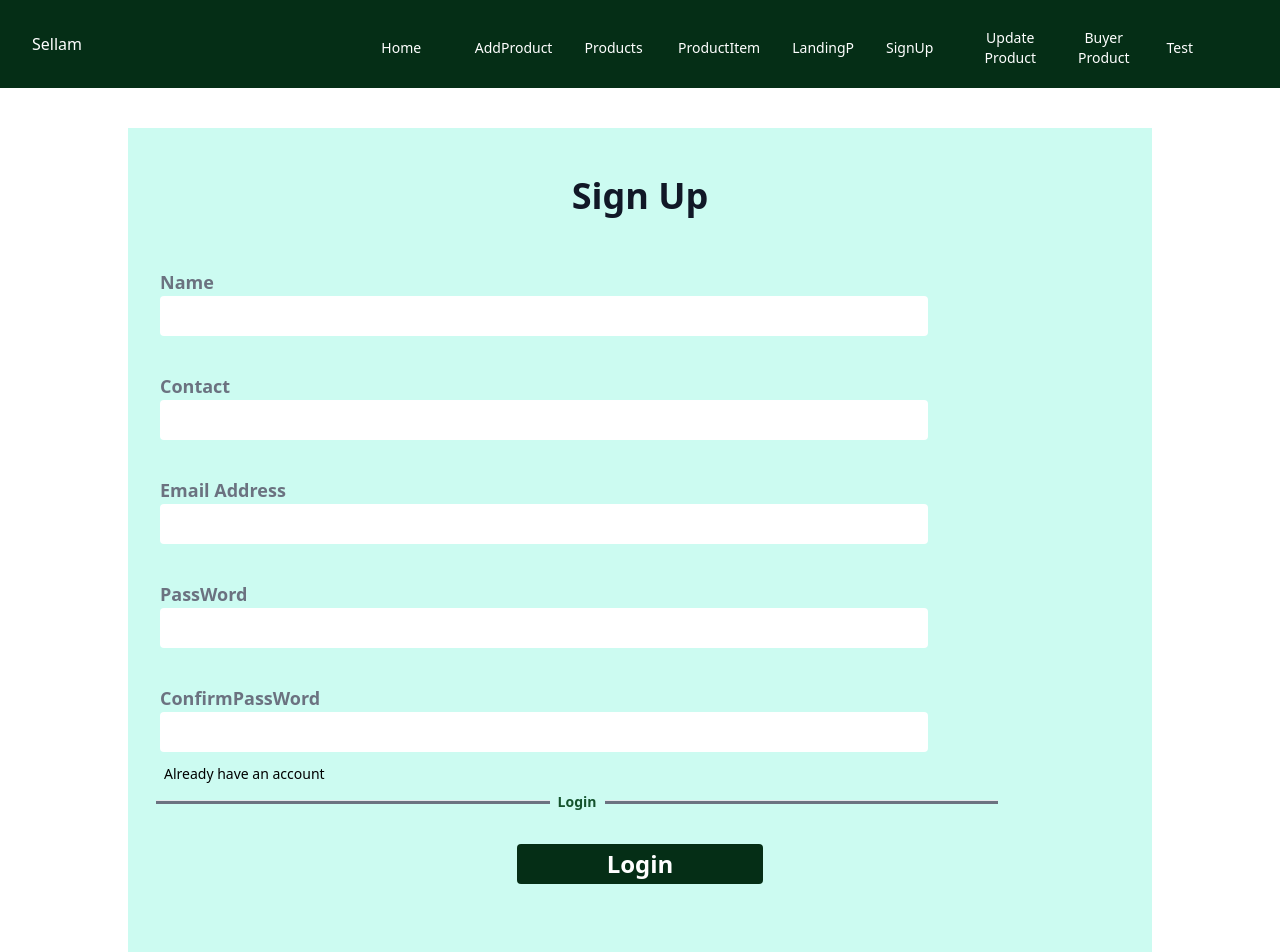
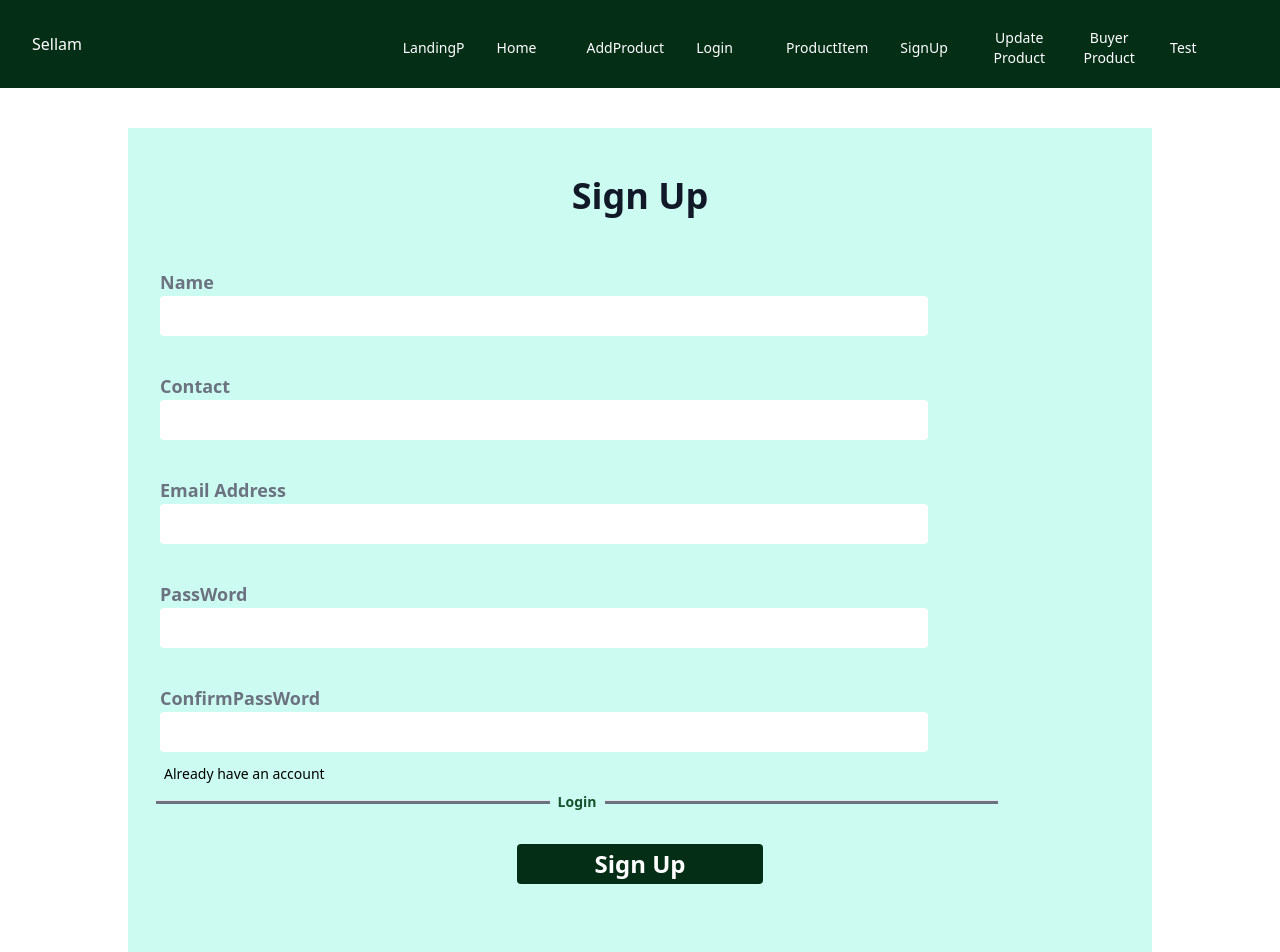
Before and after one commit to Formasitchijoh/Sellam, a React (Create React App) app: page /SignUpPage in a window 1280 px wide. Built offline with nearby package versions, Linux system fonts and the light colour scheme.

Commit message:
worked on code

```diff
--- a/src/App.js
+++ b/src/App.js
@@ -16,16 +16,18 @@ import TestPage from "./Pages/TestPage";
 const App = () => {
   return (
     <BrowserRouter>
-      <Routes>        <Route exact path="/" Component={ProductItem} />
-      <Route path="/ProductPage" Component={ProductPage} />
+      <Routes>
+        {" "}
+        <Route path="/" Component={LandingPage} />
+        <Route path="/ProductPage" Component={ProductPage} />
         <Route path="/CardComponent" Component={CardComponent} />
         <Route path="/SignUpPage" Component={SignUpPage}></Route>
         <Route path="/LoginPage" Component={LoginPage} />
         <Route path="/AddProductPage" Component={AddProductPage} />
         <Route path="/ItemPage" Component={ItemPage} />
-        <Route path="/LandingPage" Component={LandingPage} />
+        <Route path="/ProductItem" Component={ProductItem} />
         <Route path="/UpdateProduct" Component={UpdateProduct} />
-        <Route path="/TestPage" Component={TestPage}/>
+        <Route path="/TestPage" Component={TestPage} />
       </Routes>
     </BrowserRouter>
   );
--- a/src/Component/Material-Tailwind/NavbarComponent.jsx
+++ b/src/Component/Material-Tailwind/NavbarComponent.jsx
@@ -21,6 +21,11 @@ const NavbarComponent = () => {
     <ul className="mb-4 mt-2 flex flex-col gap-2 lg:mb-0 lg:flex-row lg:items-center lg:gap-6">
       <Typography as="li" variant="small" color="blue-gray" className="p-1 font-normal">
         <Link to="/" className="flex items-center text-white">
+          LandingP
+        </Link>
+      </Typography>
+      <Typography as="li" variant="small" color="blue-gray" className="p-1 font-normal">
+        <Link to="/ProductItem" className="flex items-center text-white">
           Home
         </Link>
       </Typography>
@@ -33,18 +38,13 @@ const NavbarComponent = () => {
       </Typography>
       <Typography as="li" variant="small" color="blue-gray" className="p-1 font-normal">
         <Link to="/LoginPage" className="flex items-center text-white">
-          Products
+          Login
         </Link>
         {/* <a href='#' className='flex items-center text-white'>Products</a> */}
       </Typography>
       <Typography as="li" variant="small" color="blue-gray" className="p-1 font-normal">
         <Link to="/ItemPage" className="flex items-center text-white">
           ProductItem
-        </Link>
-      </Typography>
-      <Typography as="li" variant="small" color="blue-gray" className="p-1 font-normal">
-        <Link to="/LandingPage" className="flex items-center text-white">
-          LandingP
         </Link>
       </Typography>
       <Typography as="li" variant="small" color="blue-gray" className="p-1 font-normal">
--- a/src/Pages/LandingPage.jsx
+++ b/src/Pages/LandingPage.jsx
@@ -1,39 +1,42 @@
-import React from 'react'
-import woman from '../resource/vendor2.jpg'
-import NavbarComponent from '../Component/Material-Tailwind/NavbarComponent'
+import React from "react";
+import { Link } from "react-router-dom";
+import woman from "../resource/vendor2.jpg";
+import NavbarComponent from "../Component/Material-Tailwind/NavbarComponent";
 const LandingPage = () => {
   return (
     <>
-     <NavbarComponent/>
-        <div className='max-w-screen-2xl  xl:bg-teal-50 xl:flex xl:mx-auto h-screen'>
-           <div className='w-full xl:w-1/2 xl:h-full  p-5 xl:absolute right-0 '>
-            <img className='w-full h-screen xl:h-full object-cover' src={woman} alt=''/>
+      <NavbarComponent />
+      <div className="max-w-screen-2xl  xl:bg-teal-50 xl:flex xl:mx-auto h-screen">
+        <div className="w-full xl:w-1/2 xl:h-full  p-5 xl:absolute right-0 ">
+          <img className="w-full h-screen xl:h-full object-cover" src={woman} alt="" />
         </div>
-        <div className=' absolute xl:mt-5  xl:bg-teal-50 xl:py-10 bottom-0 w-full xl:w-1/2  h-1/2 xl:h-full  opacity-90 bg-teal-50' >
-        <div className=' bg-blue-50 mt-20  xl:px-3 mx-5 xl:w-full xl:mt-20 xl:h-1/2 xl:mx-5 flex flex-col justify-center items-center h-1/4'>
-            <h1 className='font-sans text-3xl text-gray-800 font-bold'>Hi, Welcome</h1>
-            <p className='font-sans text-3xl text-gray-800 font-bold mb-5'>to Sellam</p>
-            <p  className=' hidden xl:block  font-sans '>Sellam is a group of young and dynamic individuals who are tyring to revolutionalize the buying process <br/> by making the process of finding and ordering good seamlessly easy and enjoyable</p>
-            <p className=' hidden xl:block text-green-700 font-sans xl:mb- '>Get started as</p>
+        <div className=" absolute xl:mt-5  xl:bg-teal-50 xl:py-10 bottom-0 w-full xl:w-1/2  h-1/2 xl:h-full  opacity-90 bg-teal-50">
+          <div className=" bg-blue-50 mt-20  xl:px-3 mx-5 xl:w-full xl:mt-20 xl:h-1/2 xl:mx-5 flex flex-col justify-center items-center h-1/4">
+            <h1 className="font-sans text-3xl text-gray-800 font-bold">Hi, Welcome</h1>
+            <p className="font-sans text-3xl text-gray-800 font-bold mb-5">to Sellam</p>
+            <p className=" hidden xl:block  font-sans ">
+              Sellam is a group of young and dynamic individuals who are tyring to revolutionalize the buying process <br /> by making the process of finding and ordering good seamlessly easy and enjoyable
+            </p>
+            <p className=" hidden xl:block text-green-700 font-sans xl:mb- ">Get started as</p>
+          </div>
+          <div className="w-full gap-2 flex justify-center items-center mt-5 xl:hidden ">
+            <hr className="w-1/4 h-full bg-black"></hr>
+            <p className="font-sans text-xl text-gray-800 ">Get Started</p>
+            <hr className="w-1/4 h-full bg-black"></hr>
+          </div>
+          <div className="w-full flex justify-around  mt-5 items-center">
+            <button className="w-1/4 xl:w-1/5 h-10 bg-green-900 rounded-lg text-white text-lg uppercase">
+              <Link to="/ProductItem">Buyer</Link>
+            </button>
+            <button className="w-1/4 xl:w-1/5 h-10 bg-green-900 rounded-lg text-white text-lg uppercase ">
+              {" "}
+              <Link to="/LoginPage">Vendor</Link>
+            </button>
+          </div>
         </div>
-        <div className='w-full gap-2 flex justify-center items-center mt-5 xl:hidden '>
-            <hr className='w-1/4 h-full bg-black'></hr>
-            <p className='font-sans text-xl text-gray-800 '>Get Started</p>
-            <hr className='w-1/4 h-full bg-black'></hr>
+      </div>
+    </>
+  );
+};
 
-        </div>
-        <div className='w-full flex justify-around  mt-5 items-center'>
-            <button className='w-1/4 xl:w-1/5 h-10 bg-green-900 rounded-lg text-white text-lg uppercase'>Buyer</button>
-            <button className='w-1/4 xl:w-1/5 h-10 bg-green-900 rounded-lg text-white text-lg uppercase ' >Vendor</button>
-        </div>
-
-        </div>
-
-
-    </div>
-    </>
-
-  )
-}
-
-export default LandingPage
+export default LandingPage;
--- a/src/Pages/SignUpPage.jsx
+++ b/src/Pages/SignUpPage.jsx
@@ -124,32 +124,35 @@ const validationSchema =
 
 
 
-    return(
+    return (
       <div>
-           <NavbarComponent/>
-           <div className='mx-auto max-w-screen-lg bg-teal-100   lg:w-full lg:h-full p-5   mt-10  py-12 flex flex-col justify-center items-center'>
-            <h1 className='font-sans font-bold mb-5 text-gray-900 text-4xl'>Sign Up</h1>
-        <div className=' w-full h-full mr-5 ml-5 '>
-        <Formik className="formik" initialValues={initialValues}  onSubmit={onSubmit} validationSchema={validationSchema}>
+        <NavbarComponent />
+        <div className="mx-auto max-w-screen-lg bg-teal-100   lg:w-full lg:h-full p-5   mt-10  py-12 flex flex-col justify-center items-center">
+          <h1 className="font-sans font-bold mb-5 text-gray-900 text-4xl">Sign Up</h1>
+          <div className=" w-full h-full mr-5 ml-5 ">
+            <Formik className="formik" initialValues={initialValues} onSubmit={onSubmit} validationSchema={validationSchema}>
               {(formik) => (
-         <Form className='w-full h-1/4 mx-auto py-5'>
+                <Form className="w-full h-1/4 mx-auto py-5">
                   <MyTextInput label=" Name" name="name" type="text" />
-      <MyTextInput label="Contact" name="contact" type="text"  />
+                  <MyTextInput label="Contact" name="contact" type="text" />
                   <MyTextInput label="Email Address" name="email" type="email" />
-      <MyPasswordInput label='PassWord' name='password' type={isvisible} className="password" isvisible={isvisible} handleHidePassword={handleHidePassword} handleShowPassword={handleShowPassword}/>
-       <MyPasswordInput label='ConfirmPassWord' name='confirmpassword' type={isvisible} className="password" isvisible={isvisible} handleHidePassword={handleHidePassword} handleShowPassword={handleShowPassword}/>
+                  <MyPasswordInput label="PassWord" name="password" type={isvisible} className="password" isvisible={isvisible} handleHidePassword={handleHidePassword} handleShowPassword={handleShowPassword} />
+                  <MyPasswordInput label="ConfirmPassWord" name="confirmpassword" type={isvisible} className="password" isvisible={isvisible} handleHidePassword={handleHidePassword} handleShowPassword={handleShowPassword} />
 
+                  <p className="ml-4 text-sm"> Already have an account</p>
+                  <div className="w-full gap-2 flex justify-start ml-2 items-center mt-2 ">
+                    <hr className="w-2/5 h-1 bg-gray-500"></hr>
+                    <p className="font-sans text-sm text-green-900 font-bold ">
+                      <Link to="/LoginPage">Login</Link>
+                    </p>
+                    <hr className="w-2/5 h-1 bg-gray-500"></hr>
+                  </div>
+                  <button type="submit" className="w-1/4 h-10 rounded text-2xl font-bold flex justify-center items-center mx-auto  mt-8 bg-green-950  text-white">
+                    Sign Up
+                  </button>
 
-       <p className='ml-4 text-sm'>  Already have an account</p>
-      <div className='w-full gap-2 flex justify-start ml-2 items-center mt-2 '>
-            <hr className='w-2/5 h-1 bg-gray-500'></hr>
-            <p className='font-sans text-sm text-green-900 font-bold '>Login</p>
-            <hr className='w-2/5 h-1 bg-gray-500'></hr>
-
-        </div>
-      <button type="submit" className='w-1/4 h-10 rounded text-2xl font-bold flex justify-center items-center mx-auto  mt-8 bg-green-950  text-white' >Login</button>
-
-      {isShow ? ( <div className='bg-teal-500 absolute xl:bottom-1 bottom-1/4 w-full p-5 left-1/4 h-1/4  opacity-90 '>
+                  {isShow ? (
+                    <div className="bg-teal-500 absolute xl:bottom-1 bottom-1/4 w-full p-5 left-1/4 h-1/4  opacity-90 ">
                       <div>
                         <p>Name: {initialValues.name}</p>
                         <p>Contact: {initialValues.contact}</p>
@@ -157,31 +160,38 @@ const validationSchema =
                         <p>Email: {initialValues.email}</p>
                         <p>PassWord: {initialValues.password}</p>
                         <p>Cpassword: {initialValues.confirmpassword}</p>
-
                       </div>
-            <div className='w-full flex  mt-5 mb-5 justify-around items-center'>
-
-                <Link to='/LoginPage'  className='w-1/4 h-1/4 text-white mb-5 rounded bg-green-950'>
-                <button type="reset" className='block items-center justify-center ' onClick={()=>
-                {formik.resetForm();
-                    setisShow(false)
-                }} >Confirm</button>
+                      <div className="w-full flex  mt-5 mb-5 justify-around items-center">
+                        <Link to="/LoginPage" className="w-1/4 h-1/4 text-white mb-5 rounded bg-green-950">
+                          <button
+                            type="reset"
+                            className="block items-center justify-center "
+                            onClick={() => {
+                              formik.resetForm();
+                              setisShow(false);
+                            }}
+                          >
+                            Confirm
+                          </button>
                         </Link>
 
-                <button className='w-1/4 h-1/4  text-white mb-5 rounded bg-green-950' onClick={()=> {
-                    setisShow(false)
-                }}>Edit</button>
+                        <button
+                          className="w-1/4 h-1/4  text-white mb-5 rounded bg-green-950"
+                          onClick={() => {
+                            setisShow(false);
+                          }}
+                        >
+                          Edit
+                        </button>
                       </div>
-        </div>) : null }
+                    </div>
+                  ) : null}
                 </Form>
               )}
             </Formik>
           </div>
         </div>
-
       </div>
-
-
     );
  };
 
```
Also changed, not shown: src/Pages/LoginPage.jsx (+57 -76 lines). Lines whose indentation alone changed are shown as unchanged.
